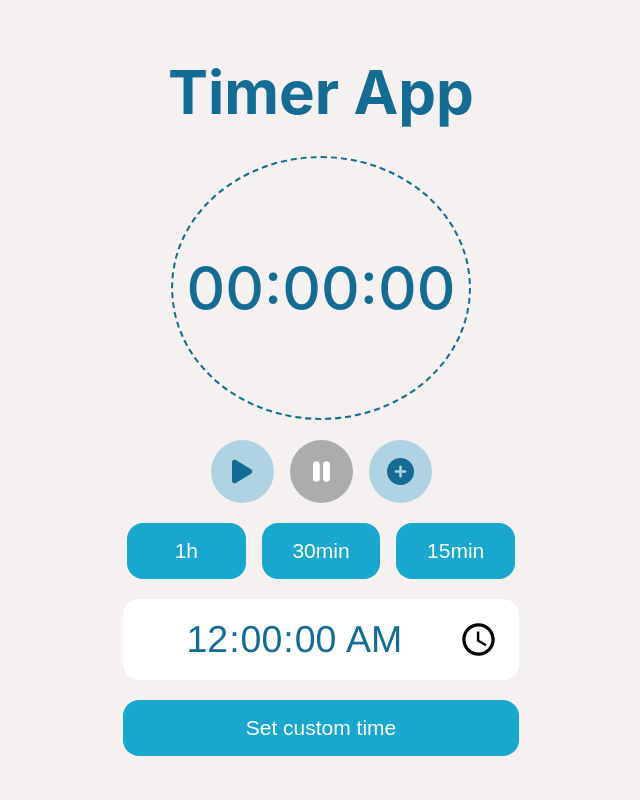
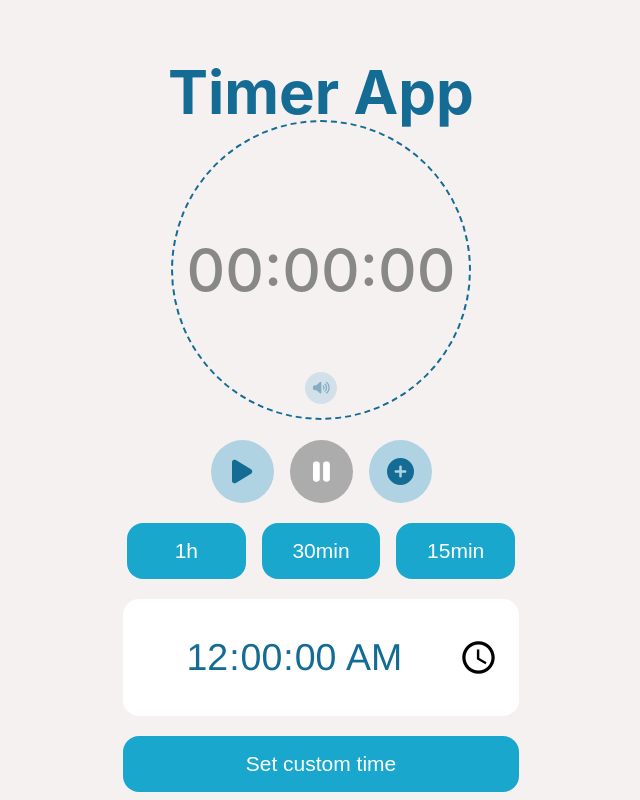
Before and after one commit to misalima/timer-app, a Vue app: page / in a window 1280 px wide. Shown: the whole page, without its empty margins (319-959 px from the left). Built offline with nearby package versions, Linux system fonts and the light colour scheme.

Commit message:
Add color change for clock display when time is running. Tweak input. Add button to disable sound.

```diff
--- a/src/App.vue
+++ b/src/App.vue
@@ -1,6 +1,6 @@
 <script setup lang="ts">
 import Timer from './components/Timer.vue'
-import { ref } from 'vue'
+
 </script>
 
 <template>
--- a/src/components/TimeDisplay.vue
+++ b/src/components/TimeDisplay.vue
@@ -1,13 +1,17 @@
 <script setup lang="ts">
+import { faLeaf } from '@fortawesome/free-solid-svg-icons';
 import { ref, computed, watch } from 'vue'
 
 const emit = defineEmits(['timeDecrease'])
 const clock = ref('00:00:00')
+const volumeStateIcon = ref('fa-volume-high')
 const props = defineProps<{
   duration: number
   isStarted: boolean
 }>()
 let intervalId: number
+let soundOn = ref(true);
+
 
 const isStarted = computed(() => {
   return props.isStarted
@@ -19,6 +23,16 @@ const duration = computed(() => {
 
 let storedDuration = props.duration
 
+const switchVolume = () => {
+  if (volumeStateIcon.value === 'fa-volume-high') {
+    volumeStateIcon.value = 'fa-volume-mute';
+    soundOn.value = false;
+  } else {
+    volumeStateIcon.value = 'fa-volume-high';
+    soundOn.value = true;
+  }
+}
+
 const startTimer = function () {
   console.log(storedDuration)
   intervalId = setInterval(() => {
@@ -28,8 +42,24 @@ const startTimer = function () {
       console.log(storedDuration)
       updateDisplay(storedDuration - 1)
       storedDuration--
+      if (soundOn.value) {
+        const tickSound = new Audio('./src/assets/tick.wav');
+        tickSound.play();
+      }
       emit('timeDecrease')
     }
+    if(storedDuration == 0) {
+
+      if (soundOn.value) {
+        const timeUpSound = new Audio('./src/assets/time-up.wav');
+        timeUpSound.play();
+      } else {
+        setTimeout(() => {
+          alert("Time is up!");
+        }, 1000);
+      }
+    }
+
   }, 1000)
 }
 
@@ -65,18 +95,27 @@ watch(isStarted, () => {
 </script>
 
 <template>
-  <div class="circle">
-    <h2>{{ clock }}</h2>
+  <div class="circle-container">
+    <div class="circle">
+    <h2 :class="{'clock-stopped': !isStarted}">{{ clock }}</h2>
+    <button @click="switchVolume" ><font-awesome-icon :icon="`fa-solid ${volumeStateIcon}`" size="l" /></button>
+    </div>
   </div>
+
 </template>
 
 <style scoped>
+.circle-container {
+  position: relative;
+}
+
 .circle {
   height: 250px;
   width: 250px;
   border: 2px dashed var(--color-dark);
   border-radius: 100%;
   display: flex;
+  flex-direction: column;
   align-items: center;
   justify-content: center;
 }
@@ -84,6 +123,29 @@ watch(isStarted, () => {
   font-weight: 500;
   font-size: 3.5em;
   color: var(--color-dark);
+  transition: all 0.3s;
+}
+
+h2.clock-stopped {
+  color: #888;
+}
+
+button {
+  background-color: var(--color-light);
+  border: none;
+  border-radius: 50%;
+  width: 32px;
+  height: 32px;
+  color: var(--color-dark);
+  position: absolute;
+  bottom: 16px;
+  opacity: 0.5;
+  transition: opacity 0.4s;
+  cursor: pointer;
+}
+
+button:hover {
+  opacity: 0.7;
 }
 
 @media (min-width: 481px) {
--- a/src/components/Timer.vue
+++ b/src/components/Timer.vue
@@ -190,7 +190,7 @@ input[type=time] {
   border: none;
   border-radius: 16px;
   text-align: center;
-  padding: 18px;
+  padding: 36px 18px;
   color: var(--color-dark);
   font-size: 2.5em;
   font-family: helvetica;
--- a/src/main.ts
+++ b/src/main.ts
@@ -4,8 +4,8 @@ import { createApp } from 'vue'
 import App from './App.vue'
 import { library } from '@fortawesome/fontawesome-svg-core'
 import { FontAwesomeIcon } from '@fortawesome/vue-fontawesome'
-import { faPlay, faPause, faPlusCircle } from '@fortawesome/free-solid-svg-icons'
+import { faPlay, faPause, faPlusCircle, faVolumeHigh, faVolumeMute } from '@fortawesome/free-solid-svg-icons'
 
-library.add(faPlay, faPause, faPlusCircle)
+library.add(faPlay, faPause, faPlusCircle, faVolumeHigh, faVolumeMute)
 
 createApp(App).component('font-awesome-icon', FontAwesomeIcon).mount('#app')
```
Also changed, not shown: 2 other files (tests, documents, lock files or other folders).
